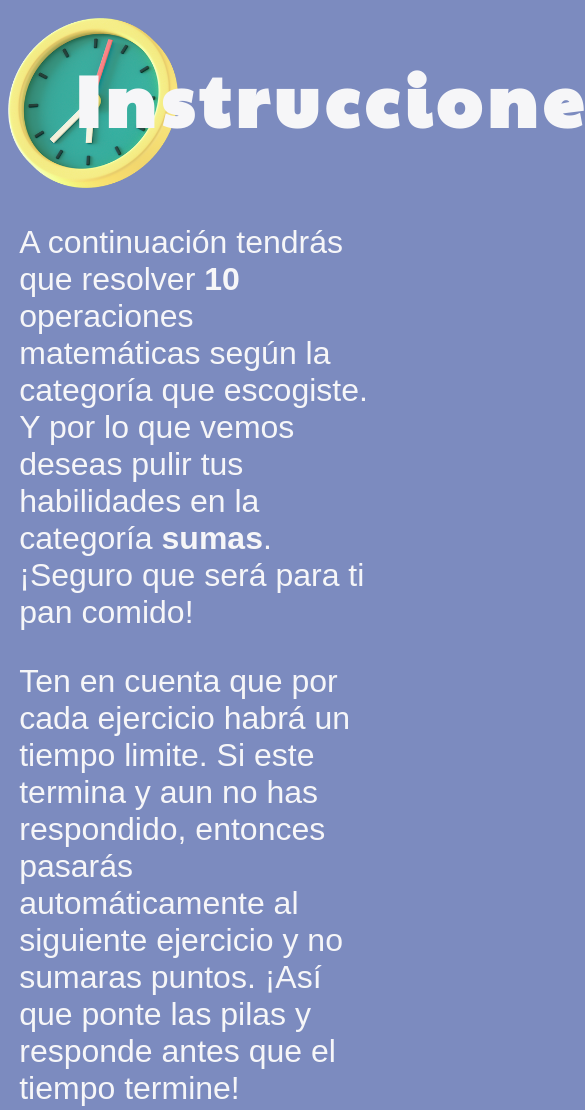
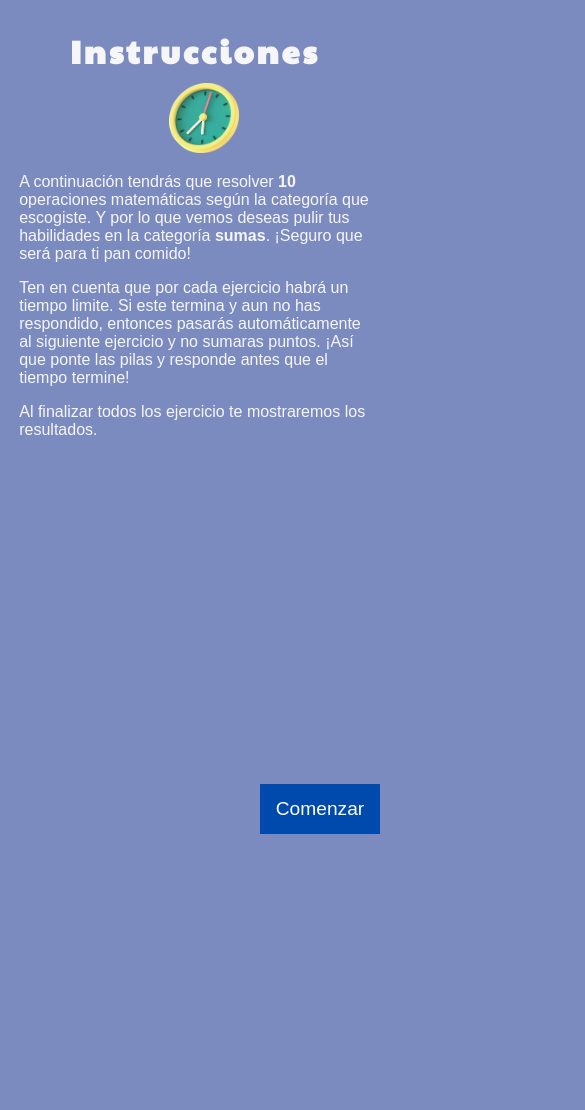
Before and after one commit to Alexis-Diaz/AprendoSite, a plain HTML site: page pages/consejos.html in a window 390 px wide. Shown: the top 1110 px of the page, 585 px wide, since content can reach past the window. After the commit the page ends 844 px from the top, so only its background shows below. Drawn offline with Linux system fonts and the light colour scheme.

Commit message:
Se ha trabajado para que la pagina consejos sea receptiva a diferentes tamaños de pantallas

```diff
--- a/styles/consejos.css
+++ b/styles/consejos.css
@@ -49,7 +49,7 @@
 
 p{
     color: rgb(246, 246, 248);;
-    font-size: 2em;
+    font-size: 1.7em;
     font-family: sans-serif;
 
 }
@@ -61,3 +61,93 @@ button{
     background-color: rgb(0 74 173);
     color: white;
     border: none;
+}
+
+button:hover{
+    background-color: rgb(5, 49, 107);
+}
+
+/*Desde aqui se maneja los tamaños de la pantalla*/
+/*Para pantallas menores a 600 px*/
+@media screen and (max-width:1200px){
+    #reloj{
+        height: 130px;
+        margin-left: 12%;
+    }
+
+    .titulo{
+        padding-top: 20px;
+        font-size: 3.1em;
+        letter-spacing: 5px;
+    }
+
+    p{
+        font-size: 1.4em;
+    }
+
+    button{
+        position: fixed;
+        bottom: 10px;
+        right: 10px;
+        height: 50px;
+        width: 120px;
+        font-size: 1.2em;
+    }
+}
+
+/*Para pantallas menores a 600 px*/
+@media screen and (max-width:600px){
+    #reloj{
+        height: 90px;
+    }
+
+    .titulo{
+        padding-top: 20px;
+        font-size: 2.4em;
+        letter-spacing: 4px;
+    }
+
+    p{
+        font-size: 1.2em;
+    }
+
+    button{
+        position: fixed;
+        bottom: 10px;
+        right: 10px;
+        height: 50px;
+        width: 120px;
+        font-size: 1.2em;
+    }
+}
+
+/*Para pantallas menores a 346 px*/
+@media screen and (max-width:400px){
+    .container-encabezado{
+        flex-direction: column-reverse;
+        align-items: center;
+    }
+
+    #reloj{
+        height: 70px;
+    }
+
+    .titulo{
+        padding-top: 20px;
+        font-size: 2em;
+        letter-spacing: 3px;
+    }
+
+    p{
+        font-size: 1em;
+    }
+
+    button{
+        position: fixed;
+        bottom: 10px;
+        right: 10px;
+        height: 50px;
+        width: 120px;
+        font-size: 1.2em;
+    }
+}
```
Also changed, not shown: index.html (+1 -1 lines), js/operaciones.js (added, +41 -0 lines), js/routes.js (deleted, +0 -20 lines), pages/categories.html (+1 -1 lines), pages/register.html (+1 -1 lines).
